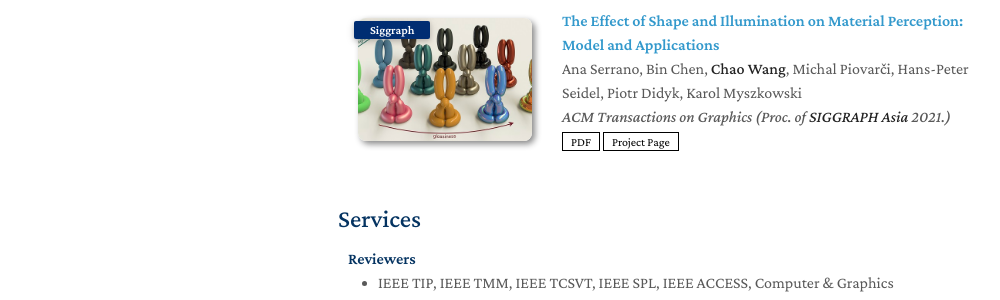
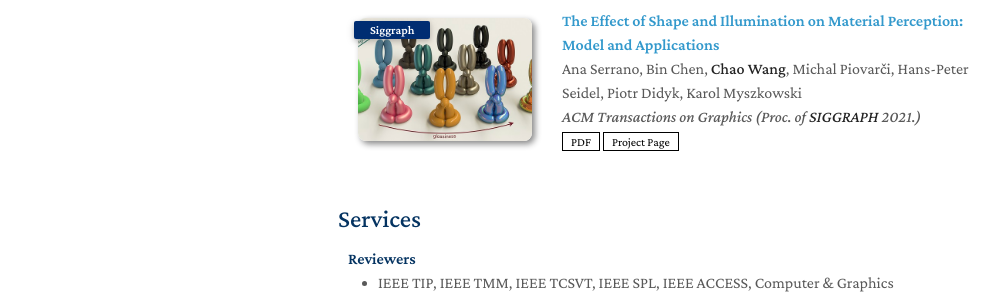
Before and after one commit to Hans1984/Hans1984.github.io, a Jekyll site: the page built from index.md, in a window 1280 px wide and 900 px high, scrolled down 1608 px. Shown: the part 482-782 px from the top of the window, without its empty margins (132-1132 px from the left). Built offline with Jekyll 4.4.1, drawn with Linux system fonts in a browser that asks for light colours; nearby versions of some CDN libraries; a style sheet for code colours, icons or effects is not loaded; our own code applies the rules of GitHub Pages for plain Markdown files.

Commit message:
Update publications.yml

```diff
--- a/_data/publications.yml
+++ b/_data/publications.yml
@@ -89,7 +89,7 @@ main:
   - title: "The Effect of Shape and Illumination on Material Perception: Model and Applications"
     authors: Ana Serrano, Bin Chen, <strong>Chao Wang</strong>, Michal Piovarči, Hans-Peter Seidel, Piotr Didyk, Karol Myszkowski
     conference_short: Siggraph
-    conference: ACM Transactions on Graphics (Proc. of <strong>SIGGRAPH Asia</strong> 2021.)
+    conference: ACM Transactions on Graphics (Proc. of <strong>SIGGRAPH</strong> 2021.)
     pdf: https://mig.mpi-inf.mpg.de/resource/Serrano_SIGG2021_The%20effect%20of%20shape%20and%20illumination%20on%20material%20perception.pdf
     page: https://mig.mpi-inf.mpg.de/
     # code: https://github.com/MrGiovanni/ContinualLearning
```
